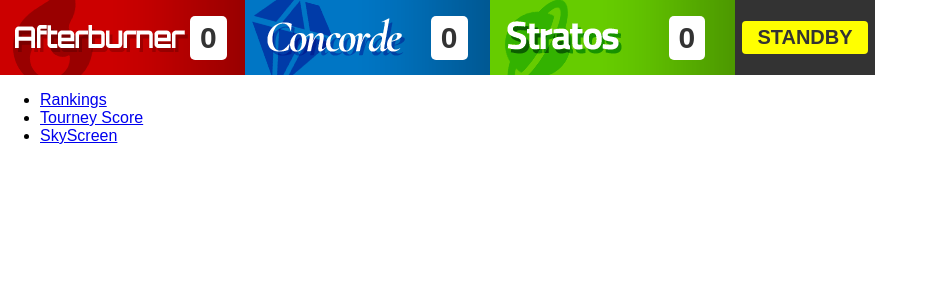
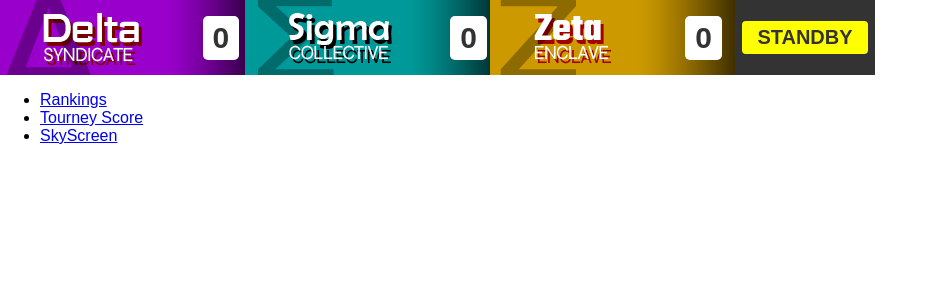
Before and after one commit to the13thgeek/browsersrc-mainframe, a React (Vite) app: page /#/tourney in a window 1280 px wide. Shown: the top 300 px of the page, without its empty margins (0-938 px from the left). Built offline with nearby package versions, Linux system fonts and the light colour scheme; no server answers.

Commit message:
Switch team names

```diff
--- a/src/pages/TourneyScore.jsx
+++ b/src/pages/TourneyScore.jsx
@@ -25,9 +25,9 @@
   }, []);
 
   const ALL_TEAMS = [
-    { team_number: 1, team_name: "Afterburner" },
-    { team_number: 2, team_name: "Concorde" },
-    { team_number: 3, team_name: "Stratos" }
+    { team_number: 1, team_name: "Delta Syndicate" },
+    { team_number: 2, team_name: "Sigma Collective" },
+    { team_number: 3, team_name: "Zeta Enclave" }
   ];
   const DEFAULT_TEAM = { total_points: 0, mvp: null, mvp_points: null };
 
@@ -102,16 +102,16 @@
   return (
     <>
       <div className='tscore'>
-        <div className={`team afb`}>
-          <div className="name">Afterburner</div>
+        <div className={`team dlt`}>
+          <div className="name">Delta Syndicate</div>
           <div className="score">{getScore(1)}</div>
         </div>
-        <div className={`team ccd`}>
-          <div className="name">Concorde</div>
+        <div className={`team sgm`}>
+          <div className="name">Sigma Collective</div>
           <div className="score">{getScore(2)}</div>
         </div>
-        <div className={`team sts`}>
-          <div className="name">Stratos</div>
+        <div className={`team zta`}>
+          <div className="name">Zeta Enclave</div>
           <div className="score">{getScore(3)}</div>
         </div>
         <ContainmentTimer mode={timerMode} onBreach={handleBreach} />
```
